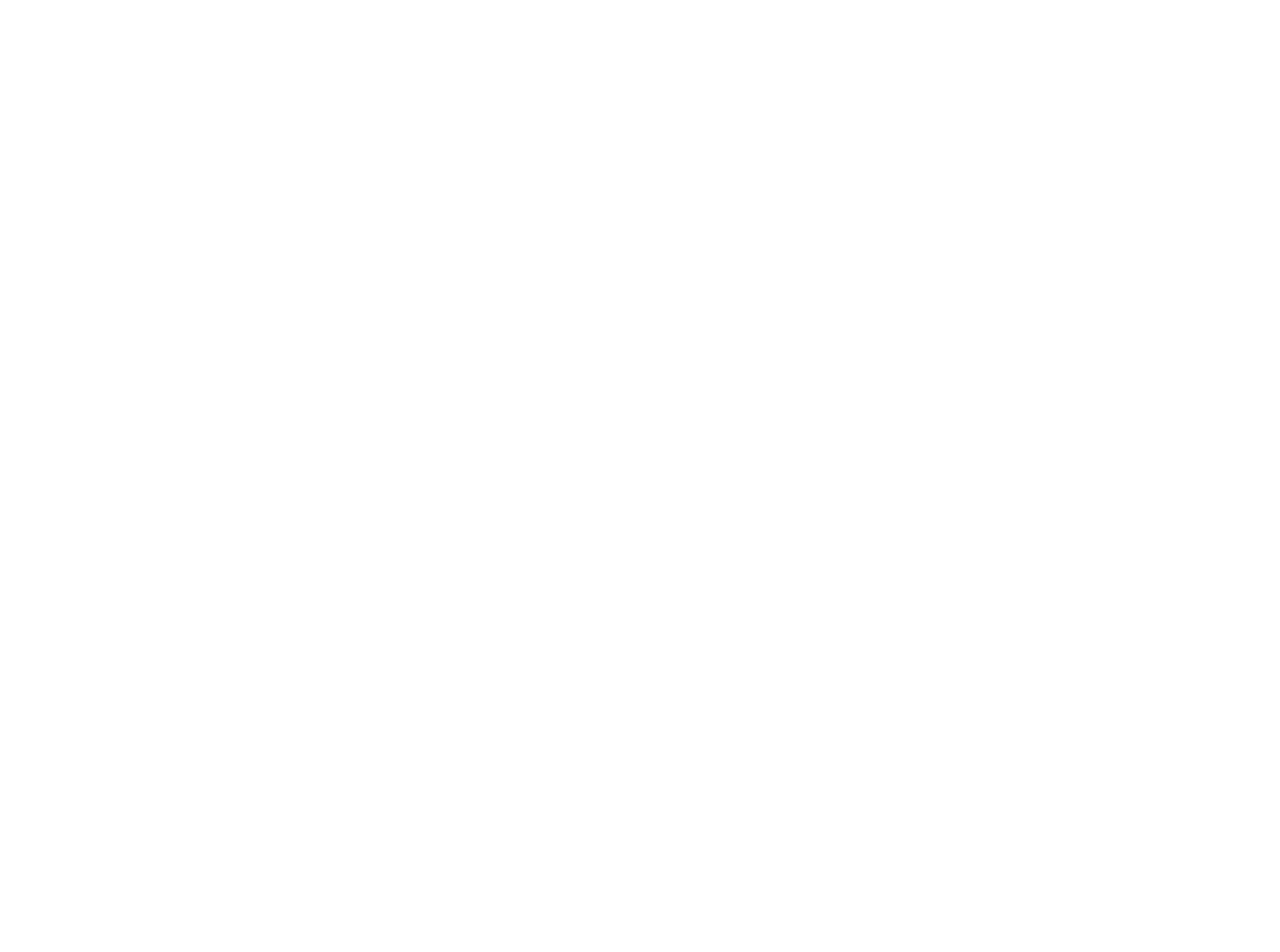
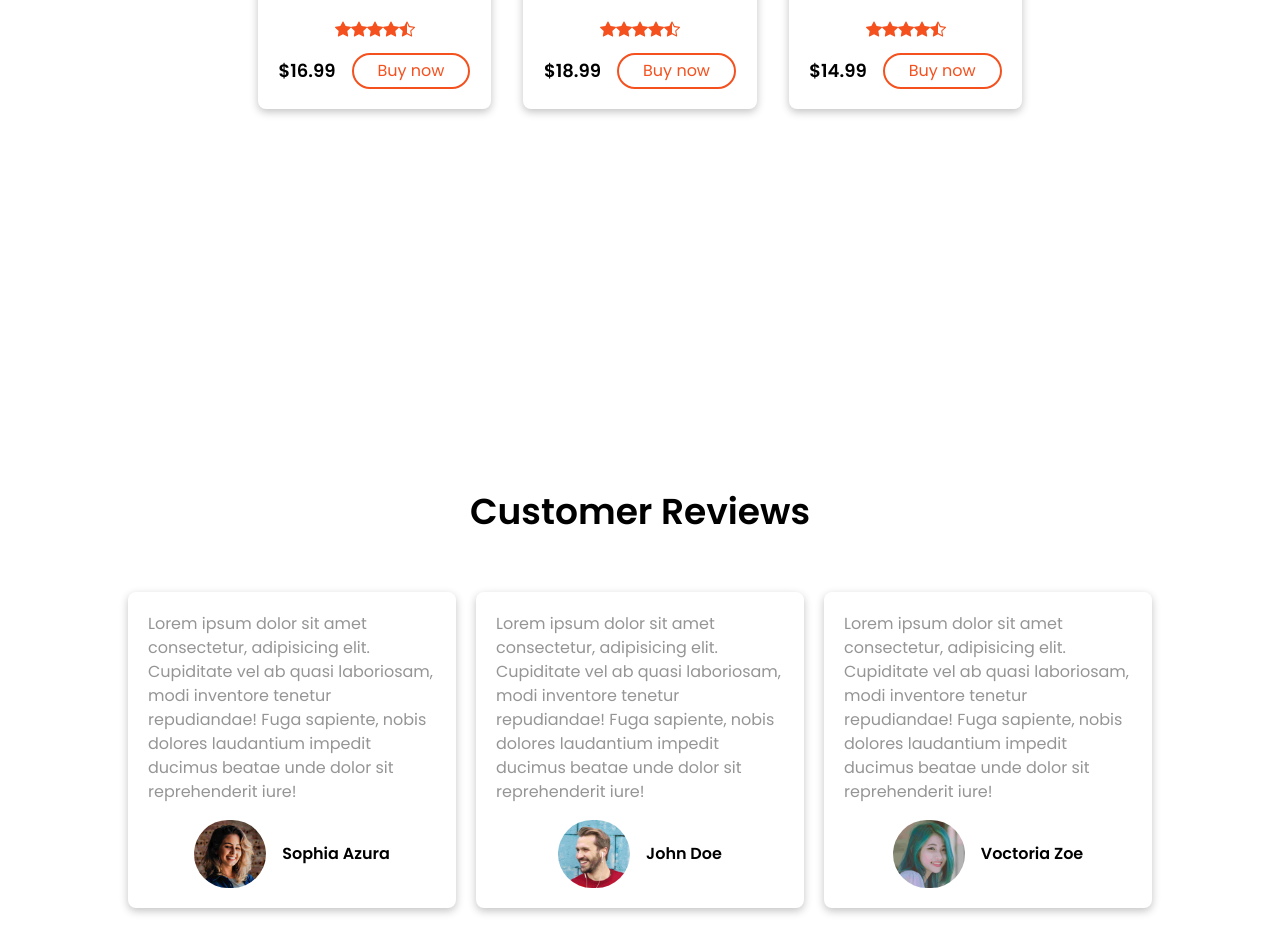
Before and after one commit to LucasFMachado/foodie, a Next.js app: page / in a window 1280 px wide. Shown: the part 2960-3912 px from the top of the page. Before the commit the page ends 2428 px from the top, so only its background shows below. Built offline with nearby package versions, Linux system fonts and the light colour scheme.

Commit message:
Creating Menu and Reviews section

```diff
--- a/src/app/page.tsx
+++ b/src/app/page.tsx
@@ -1,4 +1,4 @@
-import { About, Dishes, Home } from '@/components'
+import { About, Dishes, Home, Menu, Reviews } from '@/components'
 
 export default function Page() {
   return (
@@ -12,6 +12,12 @@ export default function Page() {
       <section id="about">
         <About />
       </section>
+      <section id="menu">
+        <Menu />
+      </section>
+      <section id="reviews">
+        <Reviews />
+      </section>
     </main>
   )
 }
--- /dev/null
+++ b/src/components/cards/ReviewCard.tsx
@@ -0,0 +1,31 @@
+import Image from 'next/image'
+
+interface ReviewCardProps {
+  name: string
+  imageSrc: string
+}
+
+export function ReviewCard({ name, imageSrc }: ReviewCardProps) {
+  return (
+    <div className="w-full md:w-1/3 bg-white border-2 border-lightText md:border-none p-5 rounded-lg shadow-[rgba(0,_0,_0,_0.24)_0px_3px_8px]">
+      <div>
+        <p className="text-lightText">
+          Lorem ipsum dolor sit amet consectetur, adipisicing elit. Cupiditate
+          vel ab quasi laboriosam, modi inventore tenetur repudiandae! Fuga
+          sapiente, nobis dolores laudantium impedit ducimus beatae unde dolor
+          sit reprehenderit iure!
+        </p>
+      </div>
+      <div className="flex flex-row justify-center items-center mt-4 gap-4">
+        <Image
+          src={imageSrc}
+          alt={`${name} profile image`}
+          width={250}
+          height={250}
+          className="rounded-full w-1/4"
+        />
+        <h3 className="font-semibold">{name}</h3>
+      </div>
+    </div>
+  )
+}
--- a/src/components/index.ts
+++ b/src/components/index.ts
@@ -3,4 +3,6 @@ export * from './layout/NavbarLink'
 export * from './sections/About'
 export * from './sections/Dishes'
 export * from './sections/Home'
+export * from './sections/Menu'
+export * from './sections/Reviews'
 export * from './shared/Button'
--- /dev/null
+++ b/src/components/sections/Menu.tsx
@@ -0,0 +1,28 @@
+import { DishesCard } from '../cards/DishesCard'
+
+export function Menu() {
+  return (
+    <div className="min-h-screen flex flex-col justify-center items-center px-12 lg:px-32 pt-12">
+      <h1 className="text-4xl font-semibold text-center lg:pt-8 pt-24 pb-10">
+        Premium Menu
+      </h1>
+      <div className="flex flex-wrap gap-8 justify-center">
+        <DishesCard
+          title="Delicious Dish"
+          imageSrc="/images/menu-image1.jpg"
+          price="$16.99"
+        />
+        <DishesCard
+          title="Delicious Dish"
+          imageSrc="/images/menu-image2.jpg"
+          price="$18.99"
+        />
+        <DishesCard
+          title="Delicious Dish"
+          imageSrc="/images/menu-image3.jpg"
+          price="$14.99"
+        />
+      </div>
+    </div>
+  )
+}
--- /dev/null
+++ b/src/components/sections/Reviews.tsx
@@ -0,0 +1,16 @@
+import { ReviewCard } from '../cards/ReviewCard'
+
+export function Reviews() {
+  return (
+    <div className="min-h-screen flex flex-col items-center justify-center px-5 md:px-32">
+      <h1 className="text-4xl font-semibold text-center pt-24 lg:pt-16 pb-10">
+        Customer Reviews
+      </h1>
+      <div className="flex flex-col md:flex-row gap-5 mt-5">
+        <ReviewCard name="Sophia Azura" imageSrc="/images/reviwer-image1.png" />
+        <ReviewCard name="John Doe" imageSrc="/images/reviwer-image2.png" />
+        <ReviewCard name="Voctoria Zoe" imageSrc="/images/reviwer-image3.png" />
+      </div>
+    </div>
+  )
+}
```
